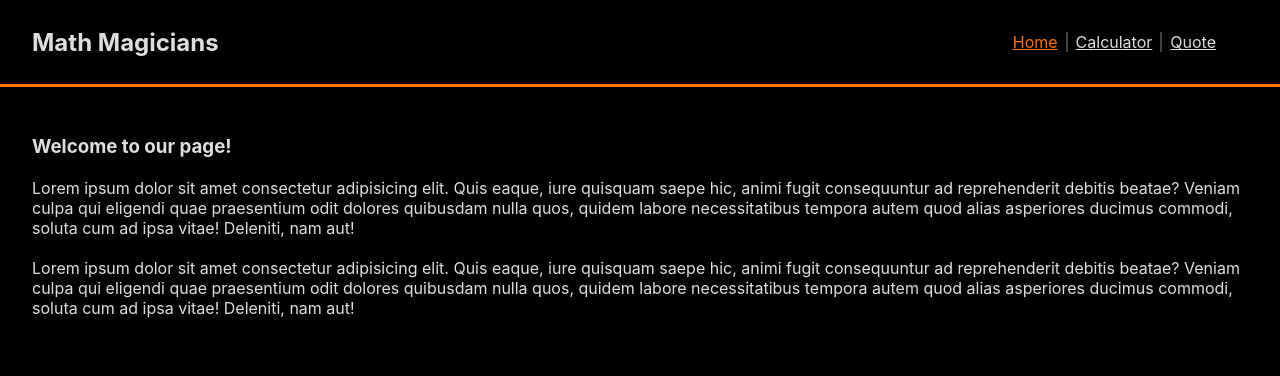
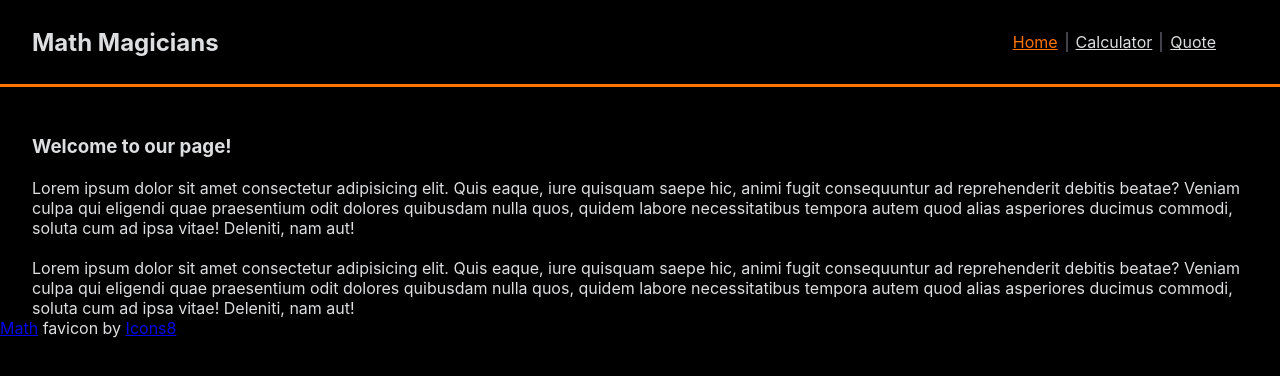
Before and after one commit to badger-99/math-magicians, a React (Create React App) app: page / in a window 1280 px wide. Shown: the top 376 px of the page. Built offline with nearby package versions, Linux system fonts and the light colour scheme.

Commit message:
Add footer

```diff
--- a/src/App.js
+++ b/src/App.js
@@ -3,6 +3,7 @@ import Calculator from './components/calculator';
 import Quotes from './components/quotes';
 import './App.css';
 import Home from './components/home';
+import Footer from './components/footer';
 
 const App = () => (
   <>
@@ -25,6 +26,7 @@ const App = () => (
       <Route path="/calculator" element={<Calculator />} />
       <Route path="/quote" element={<Quotes />} />
     </Routes>
+    <Footer />
   </>
 );
 
--- /dev/null
+++ b/src/components/footer.js
@@ -0,0 +1,16 @@
+const Footer = () => (
+  <section id="footer">
+    <div id="attribution">
+      <a target="_blank" href="https://icons8.com/icon/9470/math" rel="noreferrer">
+        Math
+      </a>
+      {' '}
+      favicon by
+      {' '}
+      <a target="_blank" href="https://icons8.com" rel="noreferrer">
+        Icons8
+      </a>
+    </div>
+  </section>
+);
+export default Footer;
```
